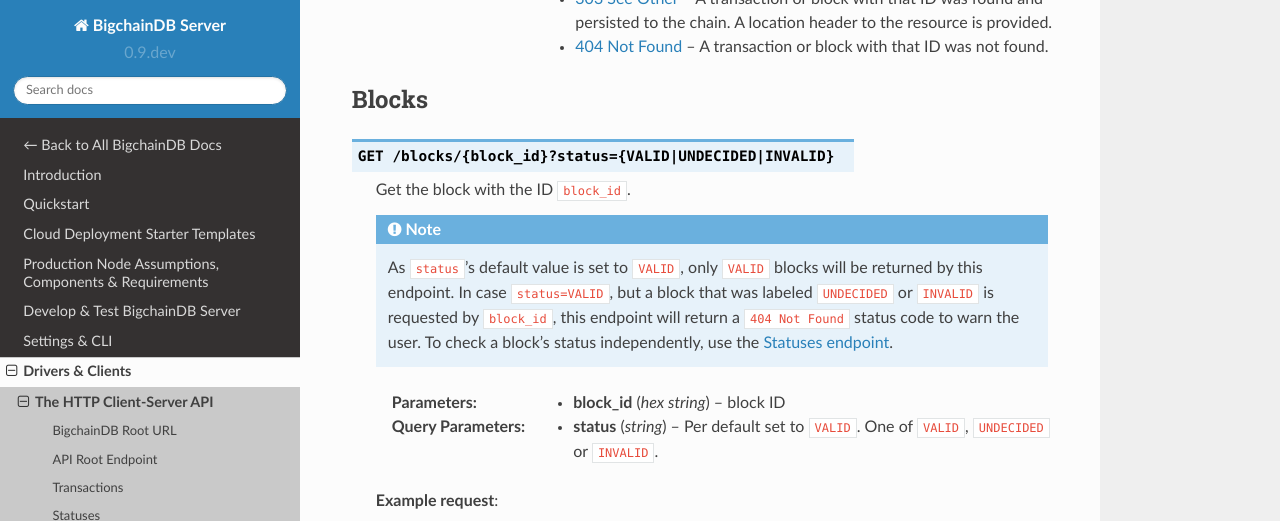
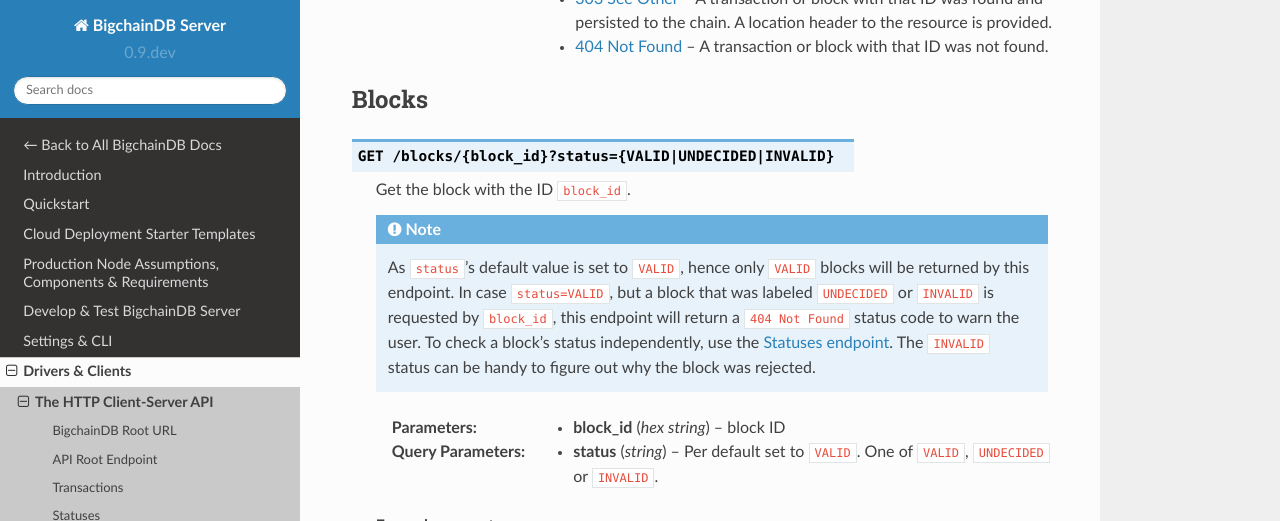
Before and after one commit to bigchaindb/bigchaindb, a Sphinx documentation site: the page built from docs/server/source/drivers-clients/http-client-server-api.rst, in a window 1280 px wide and 900 px high, scrolled down 6078 px, cut to the strip 0-521 px from the top of the window. Built offline with Sphinx 7.4.7 and the Read the Docs theme 2.0.0, drawn with Linux system fonts in a browser that asks for light colours; pages that are not in the unit, such as notebooks, are missing from menus.

Commit message:
additional info on INVALID block

```diff
--- a/docs/server/source/drivers-clients/http-client-server-api.rst
+++ b/docs/server/source/drivers-clients/http-client-server-api.rst
@@ -303,12 +303,13 @@
    Get the block with the ID ``block_id``.
 
    .. note::
-       As ``status``'s default value is set to ``VALID``, only ``VALID`` blocks
+       As ``status``'s default value is set to ``VALID``, hence only ``VALID`` blocks
        will be returned by this endpoint. In case ``status=VALID``, but a block
        that was labeled ``UNDECIDED`` or ``INVALID`` is requested by
        ``block_id``, this endpoint will return a ``404 Not Found`` status code
        to warn the user. To check a block's status independently, use the
-       `Statuses endpoint <#get--statuses-tx_id|block_id>`_.
+       `Statuses endpoint <#get--statuses-tx_id|block_id>`_. The ``INVALID`` status
+       can be handy to figure out why the block was rejected.
 
    :param block_id: block ID
    :type block_id: hex string
```
